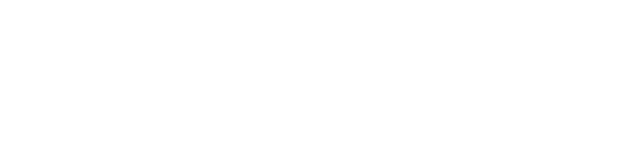
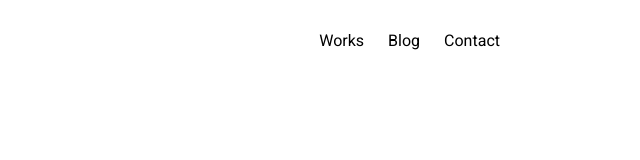
Before and after one commit to rsv-k/Minimal-sleek, a website: page index.html in a window 1280 px wide. Shown: the whole page, without its empty margins (640-1280 px from the left). Drawn offline with nearby package versions, Linux system fonts and the light colour scheme; files that its build step writes are made by us from their sources.

Commit message:
add header

```diff
--- a/index.html
+++ b/index.html
@@ -12,5 +12,13 @@
 		/>
 		<link rel="stylesheet" href="/css/style.css" />
 	</head>
-	<body class="container"></body>
+	<body class="container">
+		<header class="header">
+			<nav class="nav">
+				<a href="#" class="header__link">Works</a>
+				<a href="#" class="header__link">Blog</a>
+				<a href="#" class="header__link">Contact</a>
+			</nav>
+		</header>
+	</body>
 </html>
--- a/scss/base/_base.scss
+++ b/scss/base/_base.scss
@@ -15,6 +15,9 @@ html {
 	display: grid;
 	grid-template-columns:
 		minmax(6rem, 1fr)
+		[center-start]
 		repeat(10, 10rem)
+		[center-end]
 		minmax(6rem, 1fr);
+	padding: 3rem 0;
 }
--- /dev/null
+++ b/scss/layouts/_header.scss
@@ -0,0 +1,14 @@
+.header {
+	grid-column: center-start / center-end;
+
+	display: flex;
+	justify-content: flex-end;
+
+	&__link {
+		color: $color-black-1;
+		text-decoration: none;
+		&:not(:last-child) {
+			margin-right: 2rem;
+		}
+	}
+}
--- a/scss/style.scss
+++ b/scss/style.scss
@@ -2,3 +2,5 @@
 
 @import './base/base';
 @import './base/typography';
+
+@import './layouts/header';
```
